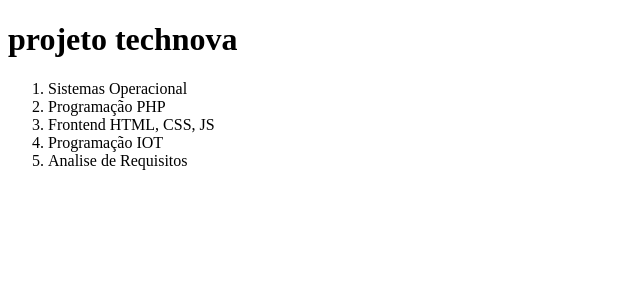
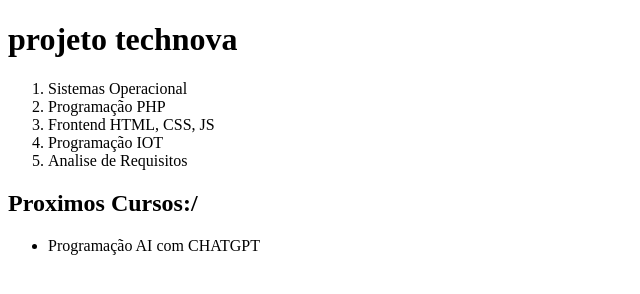
Before and after one commit to isa-souza2009/projeto-technova, a plain HTML site: page index.html in a window 1280 px wide. Shown: the whole page, without its empty margins (0-640 px from the left). Drawn offline with Linux system fonts and the light colour scheme.

Commit message:
Update index.html

```diff
--- a/index.html
+++ b/index.html
@@ -14,5 +14,9 @@
         <li>Programação IOT</li>
         <li>Analise de Requisitos</li>
     </ol>
+    <h2>Proximos Cursos:/</h2>
+    <ul>
+        <li>Programação AI com CHATGPT</li>
+    </ul>
 </body>
 </html>
```
